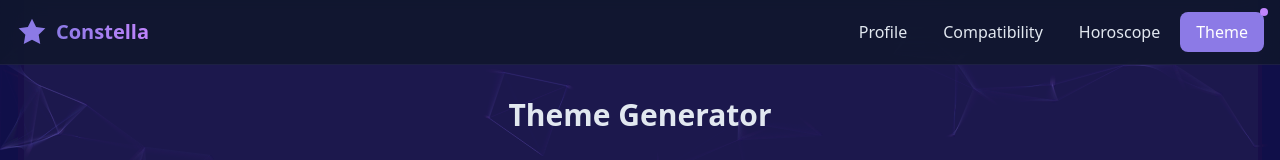
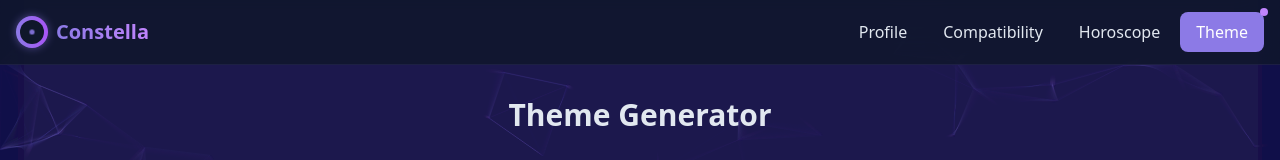
Before and after one commit to AleenaTahir1/Constella, a React (Vite) app: page /Constella/theme in a window 1280 px wide. Shown: the top 160 px of the page. Built offline with nearby package versions, Linux system fonts and the light colour scheme; grey boxes are pictures that could not be loaded.

Commit message:
feat: Update navbar logo to match particle animation style

```diff
--- a/src/components/layout/Navbar.jsx
+++ b/src/components/layout/Navbar.jsx
@@ -17,18 +17,24 @@ function Navbar() {
         <div className="flex items-center justify-between h-16">
           {/* Logo */}
           <Link to="/" className="flex items-center space-x-2">
-            <div className="w-8 h-8">
-              <motion.svg
-                viewBox="0 0 24 24"
-                fill="none"
-                xmlns="http://www.w3.org/2000/svg"
-                className="w-full h-full text-constellation-accent"
-              >
-                <path
-                  d="M12 2L15.09 8.26L22 9.27L17 14.14L18.18 21.02L12 17.77L5.82 21.02L7 14.14L2 9.27L8.91 8.26L12 2Z"
-                  fill="currentColor"
+            <div className="relative w-8 h-8">
+              <div className="absolute inset-0 bg-constellation-accent rounded-full opacity-50 blur-sm" />
+              <div className="absolute inset-0 bg-gradient-to-r from-constellation-accent to-purple-500 rounded-full" />
+              <div className="absolute inset-1 bg-constellation-dark rounded-full" />
+              <div className="absolute inset-0 flex items-center justify-center">
+                <motion.div
+                  className="w-1 h-1 bg-constellation-accent rounded-full"
+                  animate={{
+                    scale: [1, 1.5, 1],
+                    opacity: [1, 0.8, 1],
+                  }}
+                  transition={{
+                    duration: 2,
+                    repeat: Infinity,
+                    ease: "easeInOut"
+                  }}
                 />
-              </motion.svg>
+              </div>
             </div>
             <span className="text-xl font-bold bg-gradient-to-r from-constellation-accent to-purple-400 bg-clip-text text-transparent">
               Constella
```
